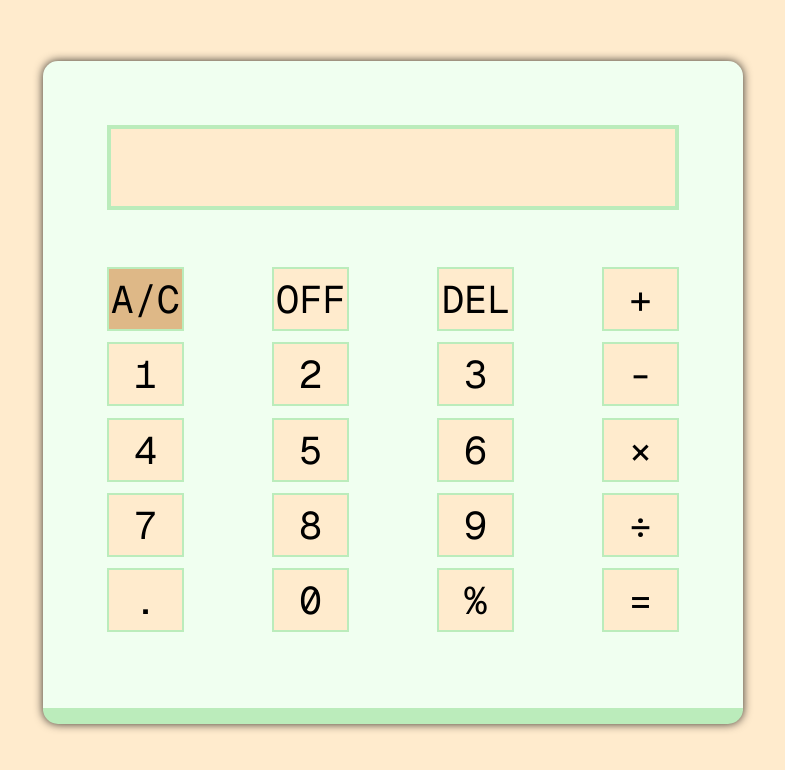
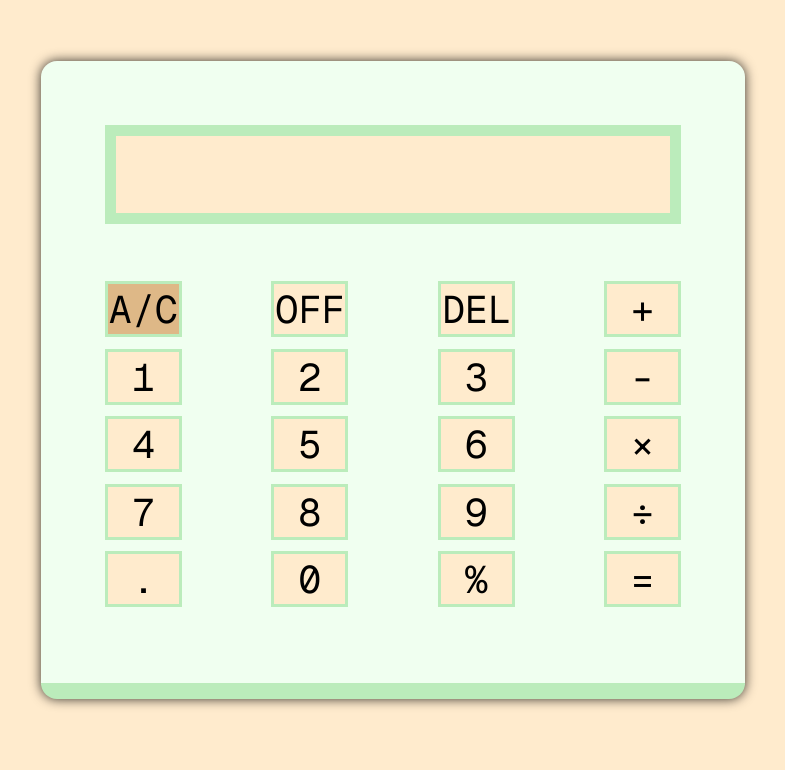
Before and after one commit to Davidnna/Simple-Calculator, a plain HTML site: page index.html in a window 1280 px wide. Shown: the part 104-874 px from the top of the page, without its empty margins (247-1032 px from the left). Drawn offline with nearby package versions, Linux system fonts and the light colour scheme; a web font is replaced by a local one.

Commit message:
Correct Arrangement

```diff
--- a/index.html
+++ b/index.html
@@ -6,14 +6,19 @@
         <link rel="preconnect" href="https://fonts.googleapis.com">
         <link rel="preconnect" href="https://fonts.gstatic.com" crossorigin>
         <link href="https://fonts.googleapis.com/css2?family=Geist+Mono:wght@100..900&family=Jacquard+12&display=swap" rel="stylesheet">
-        <link rel="icon" type="image/png" href="favicon.png">
-        <link rel="stylesheet" href="styles.css">
+        <link rel="icon" type="image/png" href="images/favicon.png">
+        <!-- <link rel="icon" type="image/png" href="https://i.postimg.cc/hPXw3nSs/favicon.png"> -->
+        <link rel="stylesheet" href="styles/styles.css">
         <title>Simple Calculator</title>
     </head>
     <body>
+        <!-- Header -->
         <h1>My Simple Calculator</h1>
+        <!-- Calculator -->
         <div class="calculator">
+            <!-- Display -->
             <div id="display"></div>
+            <!-- Buttons -->
             <table>
                 <tr>
                     <td><button type="button" class="ac" onclick="clearDisplay()">A/C</button></td>
@@ -47,6 +52,6 @@
                 </tr>
             </table>
         </div>
-        <script src="script.js"></script>
+        <script src="scripts/script.js"></script>
     </body>
 </html>
--- a/styles.css
+++ b/styles/styles.css
@@ -8,25 +8,27 @@ body {
     background-color: blanchedalmond;
 }
 
+/* Header */
 h1 {
     text-align: center;
     margin-top: 5%;
 }
 
+/* Calculator */
 .calculator {
     width: 70%;
-    max-width: 700px;
+    max-width: 44em;
     background-color: honeydew;
     margin: 5% auto;
     padding: 5%;
-    border-radius: 15px;
-    border-bottom: solid #bbecbb 1rem;
-    box-shadow: 0 0 10px #000000cc;
+    border-radius: 1em;
+    border-bottom: solid #bbecbb 1em;
+    box-shadow: 0 0 0.7em #000000cc;
 }
 
+/* Display */
 .calculator div {
-    height: auto;
-    border: solid #bbecbb 0.3rem;
+    border: solid #bbecbb 0.3em;
     padding: 3%;
     text-align: right;
     font-family: "Jacquard 12";
@@ -35,7 +37,6 @@ h1 {
     line-height: 1.1;
     word-wrap: break-word;
     overflow-wrap: break-word;
-    white-space: normal;
 }
 
 .calculator div:empty::before {
@@ -43,9 +44,9 @@ h1 {
     visibility: hidden;
 }
 
+/* Buttons */
 .calculator table {
     margin: 10% auto 0;
-    width: 100%;
     border-collapse: collapse;
 }
 
@@ -56,12 +57,12 @@ h1 {
 
 .calculator table td button {
     width: 6vw;
-    height: 5vw;
-    font-family: Geist Mono;
+    font-family: "Geist Mono";
     font-size: 3vw;
-    border: solid #bbecbb 2px;
+    border: solid #bbecbb 0.1em;
     background-color: blanchedalmond;
     cursor: pointer;
+    transition: all 0.3s;
 }
 
 .calculator table td button.ac {
@@ -72,6 +73,7 @@ h1 {
     background-color: khaki;
 }
 
+/* Responsive Design */
 @media (max-width: 1200px) {
     .calculator table td button {
         width: 12vw;
```
Also changed, not shown: scripts/script.js (renamed from script.js, +9 -0 lines), images/favicon.png (renamed from favicon.png).
